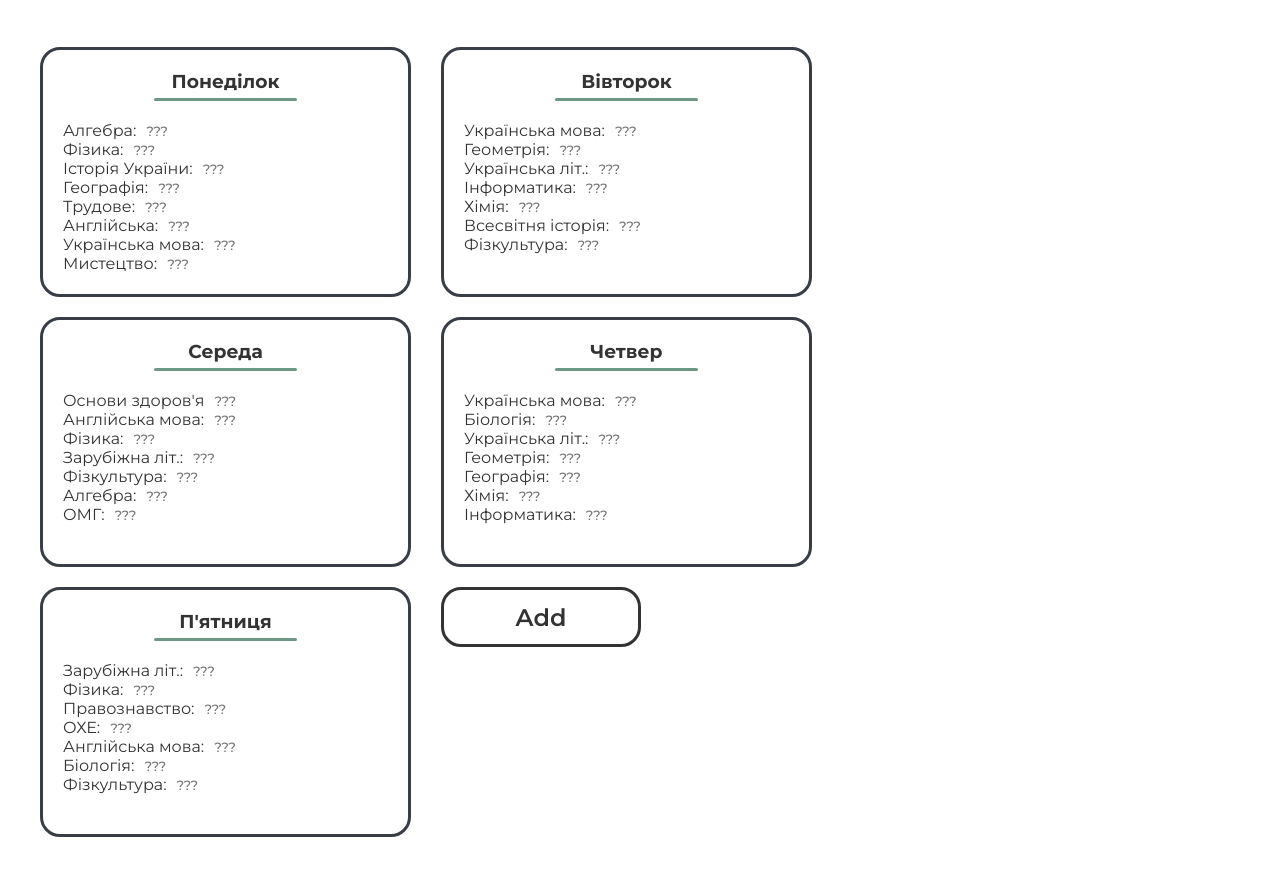
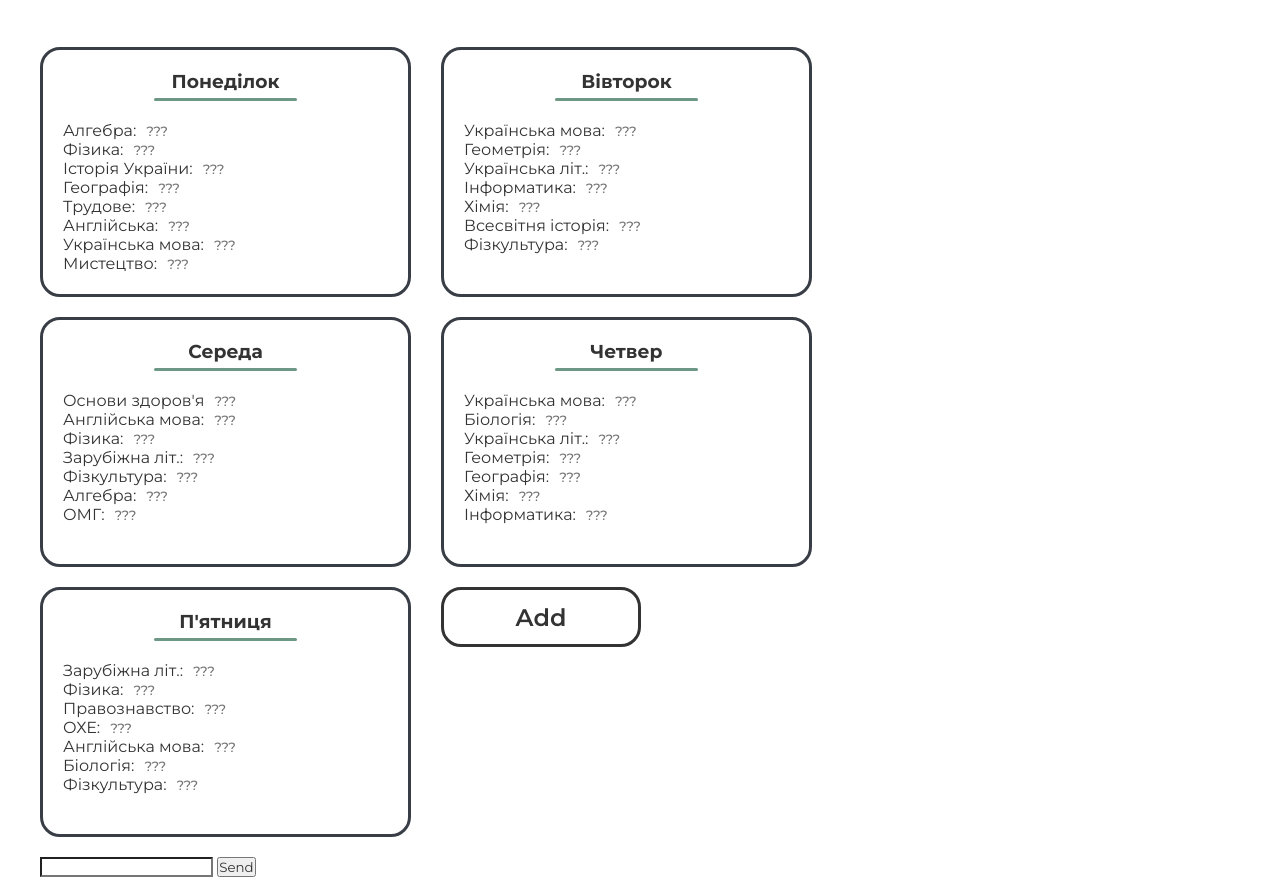
Before and after one commit to ZubalYana/School-diary, a website: page public/admin/index.html in a window 1280 px wide. Shown: the part 87-964 px from the top of the page. Drawn offline with nearby package versions, Linux system fonts and the light colour scheme.

Commit message:
add the basic admin panel structure to send the data

```diff
--- a/public/admin/index.html
+++ b/public/admin/index.html
@@ -209,6 +209,11 @@
             </div>
             <div class="addBtn">Add</div>
         </div>
+
+        <div class="botCon">
+            <input class="bot_message"></input>
+            <button id="send">Send</button>
+        </div>
     </div>
 
 
```
Also changed, not shown: public/admin/main.js (+10 -0 lines).
